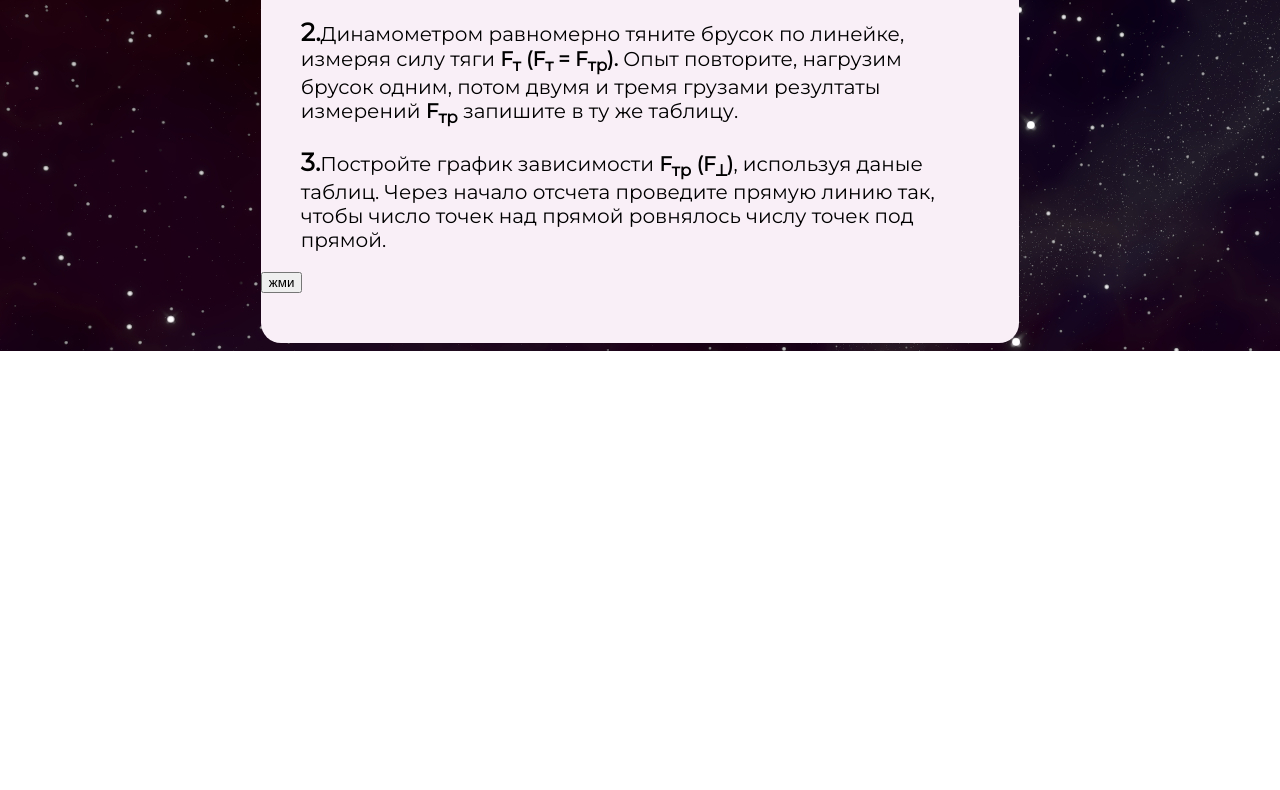
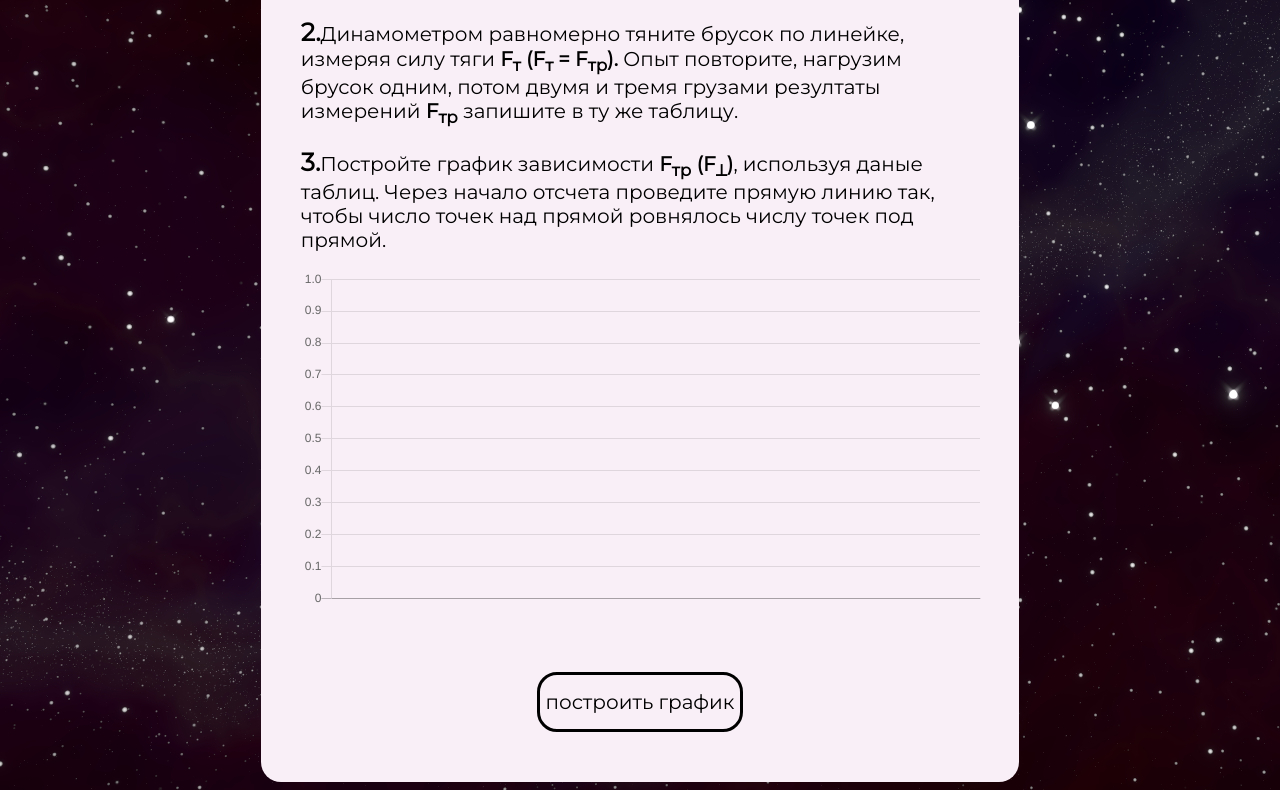
Before and after one commit to mihailinvsyn/Physicist, a plain HTML site: page pages/lab3/lab3.html in a window 1280 px wide. Shown: the part 3520-4310 px from the top of the page. Before the commit the page ends 3871 px from the top, so only its background shows below. Drawn offline with nearby package versions, Linux system fonts and the light colour scheme.

Commit message:
add chart

```diff
--- a/pages/lab3/lab3.css
+++ b/pages/lab3/lab3.css
@@ -1,6 +1,6 @@
 @import url('https://fonts.googleapis.com/css2?family=Montserrat&display=swap');
 body {
-    background-image: url("../../background.jpg");
+    background: url("../../background.jpg");
     background-attachment: fixed;
 }
 .content{
@@ -124,3 +124,22 @@ td{
     font-family: 'Montserrat', sans-serif;
     font-size: 15px;
 }
+.forChart{
+    padding-right: 5%;
+    padding-left: 5%;
+    height: 400px;
+}
+.but_count, .but_count_1{
+    font-size: 20px;
+    font-family: 'Montserrat', sans-serif;
+    border: 3px solid black;
+    background-color: #F9EFF7;
+    border-radius: 20px;
+    text-transform: lowercase;
+    height: 60px;
+    transition: 0.25s;
+}
+.but_count:hover, .but_count_1:hover{
+    background-color: rgb(99, 27, 103);
+    color: #F9EFF7;
+}
--- a/pages/lab3/lab3.html
+++ b/pages/lab3/lab3.html
@@ -74,11 +74,16 @@
             </center>
         <p class="teor"><span class="main">2.</span>Динамометром равномерно тяните брусок по линейке, измеряя силу тяги <span class="task">F<sub>т</sub> (F<sub>т</sub> = F<sub>тр</sub>).</span> Опыт повторите, нагрузим брусок одним, потом двумя и тремя грузами резултаты измерений <span class="task">F<sub>тр</sub></span> запишите в ту же таблицу.</p>
         <p class="teor"><span class="main">3.</span>Постройте график зависимости <span class="task">F<sub>тр</sub> (F<sub>⟂</sub>)</span>, используя даные таблиц. Через начало отсчета проведите прямую линию так, чтобы число точек над прямой ровнялось числу точек под прямой.</p>
-        <button onclick="chartt()">жми</button>
-
+        <div class="forChart">
+            <canvas id="myChart"></canvas>
+        </div>
+        <center>
+            <button onclick="chartt()" class="but_count">построить график</button>
+        </center>
 
     </div>
     <a href="../../index.html" class="but">На главную</a>
+    <script src="https://cdnjs.cloudflare.com/ajax/libs/Chart.js/2.9.4/Chart.min.js"></script>
     <script src="./lab3.js"></script>
 </body>
 </html>
--- a/pages/lab3/lab3.js
+++ b/pages/lab3/lab3.js
@@ -1,15 +1,55 @@
+var ctx = document.querySelector("#myChart").getContext("2d");
+
+var myChart = new Chart(ctx, {
+    type: 'line',
+    data: {},
+    options: {
+        tooltips: {
+            enabled: false,
+        },
+        legend: {
+            display: false
+          }
+      }
+});
+
 function chartt(){
-    //F  ⟂
+     //F  ⟂ X
     var Pr1d1 = document.getElementById('r1d1').value;
     var Pr1d2 = document.getElementById('r1d2').value;
     var Pr1d3 = document.getElementById('r1d3').value;
     var Pr1d4 = document.getElementById('r1d4').value;
 
-    //F  тр
+     //F  тр Y
     var Pr2d1 = document.getElementById('r2d1').value;
     var Pr2d2 = document.getElementById('r2d2').value;
     var Pr2d3 = document.getElementById('r2d3').value;
     var Pr2d4 = document.getElementById('r2d4').value;
 
-    alert(Pr2d3)
+    // alert(Pr2d3)
+    var ctx = document.querySelector("#myChart").getContext("2d");
+
+    var myChart = new Chart(ctx, {
+        type: 'line',
+        data: {
+            labels: [0, Pr1d1, Pr1d2 ,Pr1d3, Pr1d4 ],
+            datasets: [{
+                label: "students",
+                data: [0, Pr2d1, Pr2d2, Pr2d3, Pr2d4],
+                fill: true,
+                backgroundColor: [
+                    'transparent'
+                ],
+                borderColor: 'rgb(99, 27, 103)'
+            }]
+        },
+        options: {
+            tooltips: {
+                enabled: false,
+            },
+            legend: {
+                display: false
+              }
+          }
+    });
 }
```
